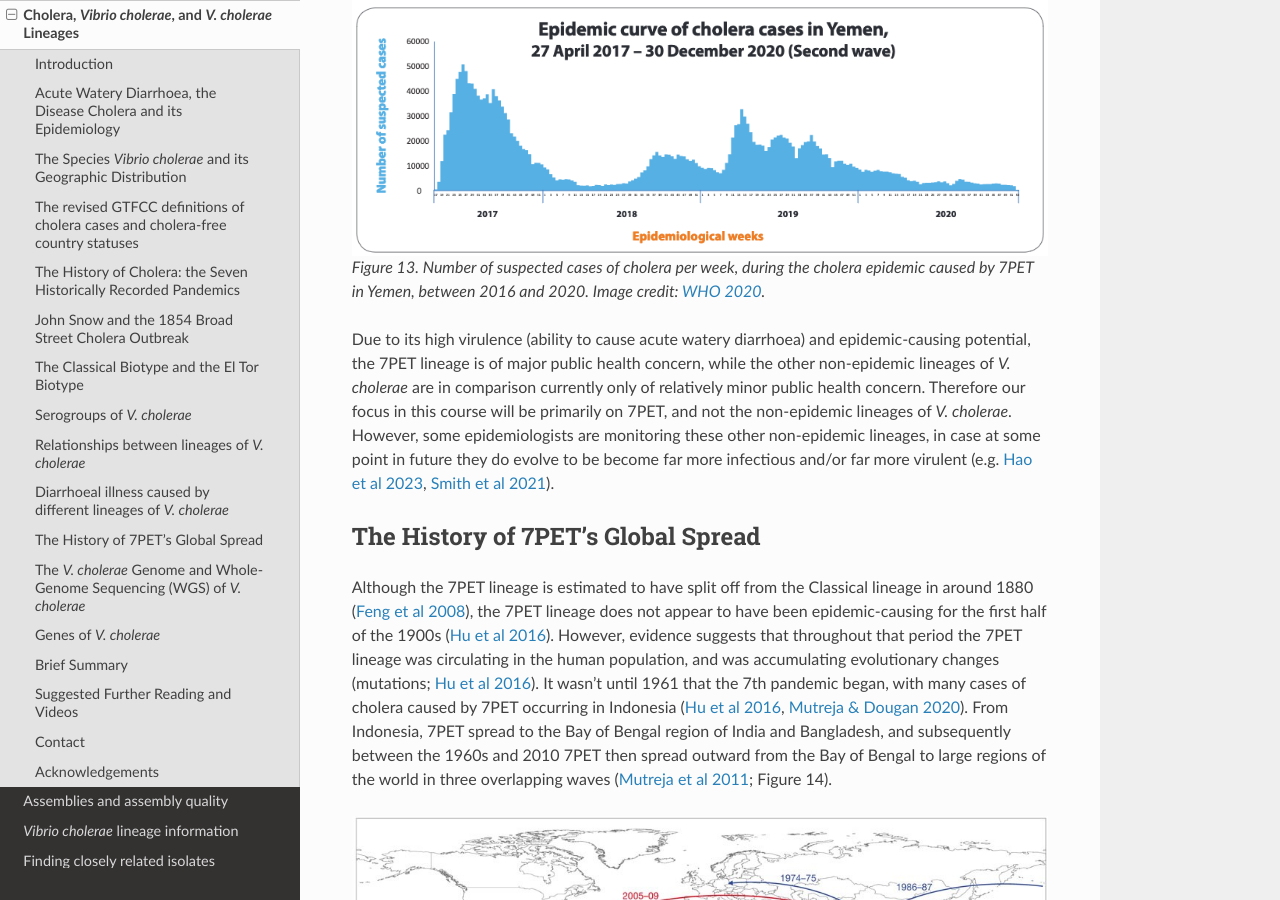
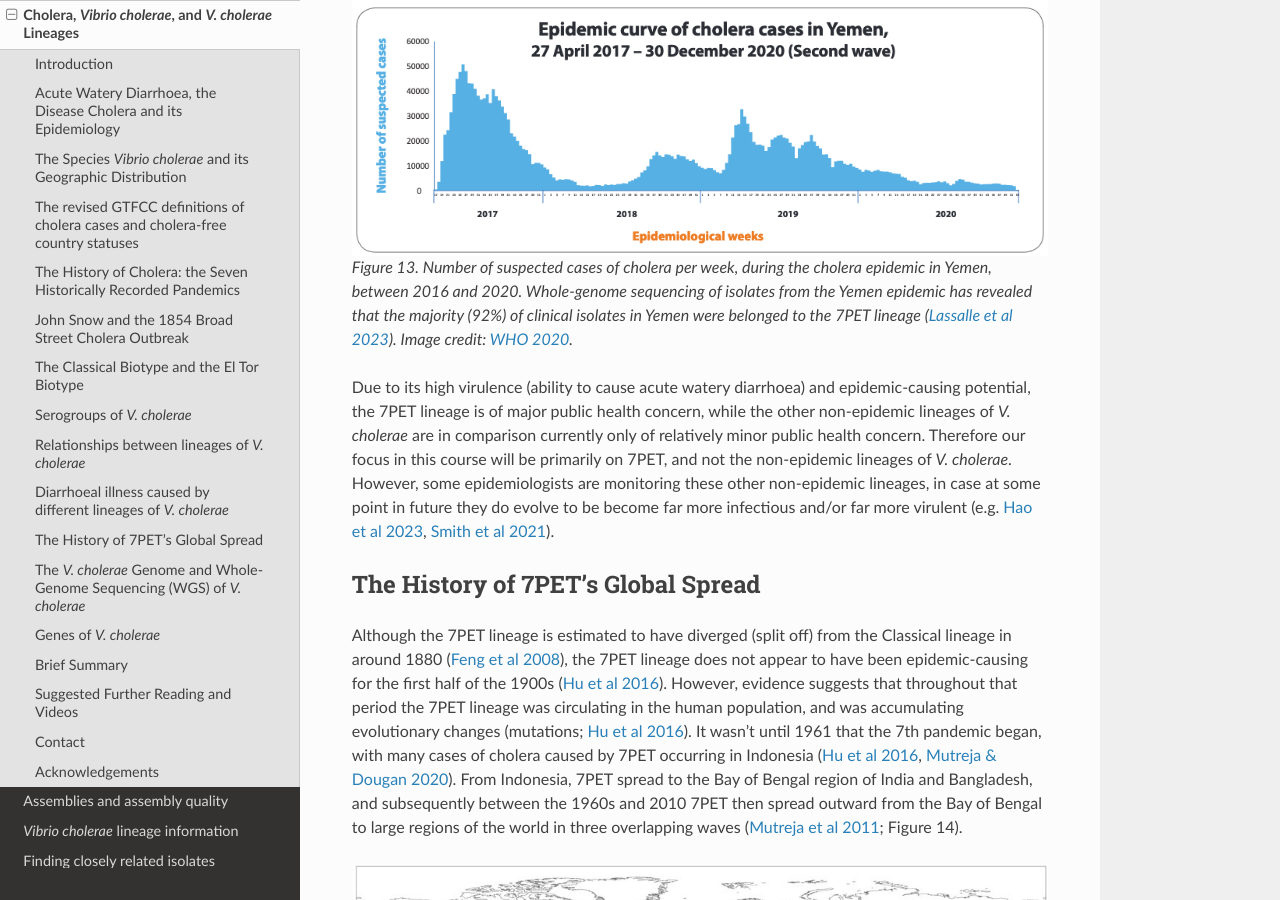
Before and after one commit to avrilcoghlan/cholerabook, a Sphinx documentation site: the page built from docs/source/vibriogenomes.rst, in a window 1280 px wide and 900 px high, scrolled down 12585 px. Built offline with Sphinx 7.4.7 and the Read the Docs theme 2.0.0, drawn with Linux system fonts in a browser that asks for light colours.

Commit message:
Update vibriogenomes.rst

```diff
--- a/docs/source/vibriogenomes.rst
+++ b/docs/source/vibriogenomes.rst
@@ -389,9 +389,11 @@ approximately 2.5 million suspected cholera cases and appproximately 4000 deaths
 .. figure:: YemenCholera.png
   :width: 800
 
-  Figure 13. Number of suspected cases of cholera per week, during the cholera epidemic caused by 7PET in Yemen, between 2016 and 2020. Image credit: `WHO 2020`_.
+  Figure 13. Number of suspected cases of cholera per week, during the cholera epidemic in Yemen, between 2016 and 2020. Whole-genome sequencing of isolates from the Yemen epidemic has revealed that the majority (92%) of clinical isolates in Yemen were belonged to the 7PET lineage (`Lassalle et al 2023`_). Image credit: `WHO 2020`_.
 
 .. _WHO 2020: https://applications.emro.who.int/docs/WHOEMCSR314E-eng.pdf
+
+.. _Lassalle et al 2023: https://pubmed.ncbi.nlm.nih.gov/37770747/
 
 Due to its high virulence (ability to cause acute watery diarrhoea) and epidemic-causing potential, the 7PET lineage is of major public health concern,
 while the other non-epidemic lineages of *V. cholerae* are in comparison currently only of relatively minor public health concern.
@@ -406,7 +408,7 @@ do evolve to be become far more infectious and/or far more virulent (e.g. `Hao e
 The History of 7PET's Global Spread
 -----------------------------------
 
-Although the 7PET lineage is estimated to have split off from the Classical lineage in around 1880 (`Feng et al 2008`_), the 7PET lineage
+Although the 7PET lineage is estimated to have diverged (split off) from the Classical lineage in around 1880 (`Feng et al 2008`_), the 7PET lineage
 does not appear to have been epidemic-causing for the first half of the 1900s (`Hu et al 2016`_). However, evidence suggests that throughout that period the 7PET
 lineage was circulating in the human population, and was accumulating evolutionary changes (mutations; `Hu et al 2016`_).
 It wasn't until 1961 that the 7th pandemic began, with many cases of cholera caused by 7PET occurring in Indonesia (`Hu et al 2016`_, `Mutreja & Dougan 2020`_).
```
